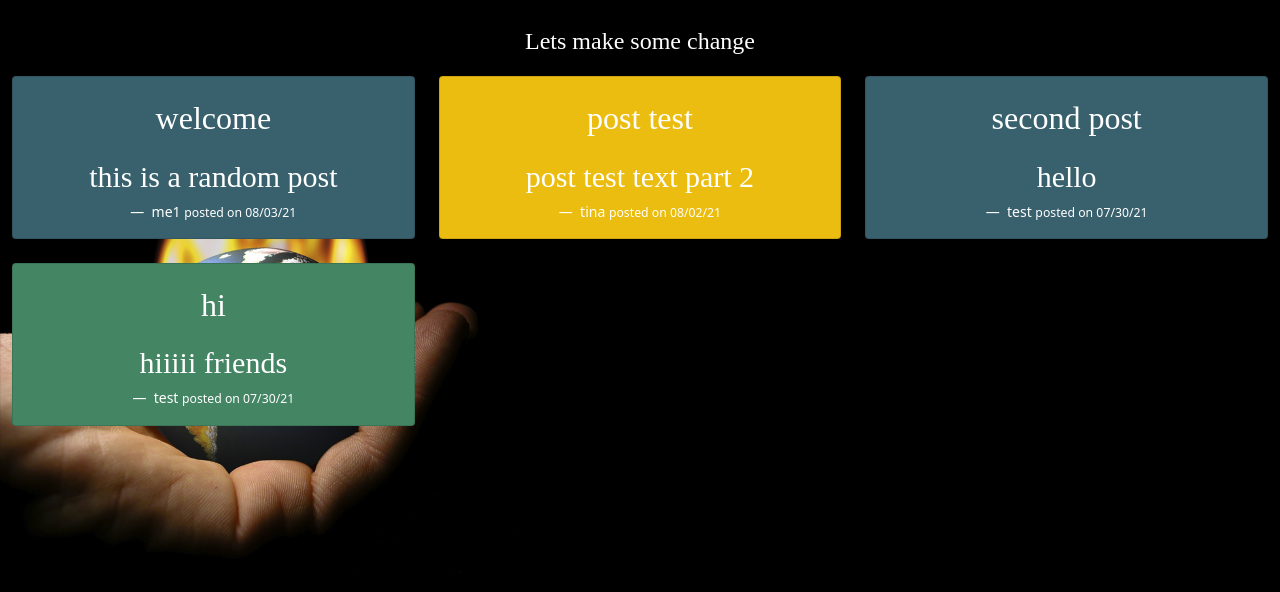
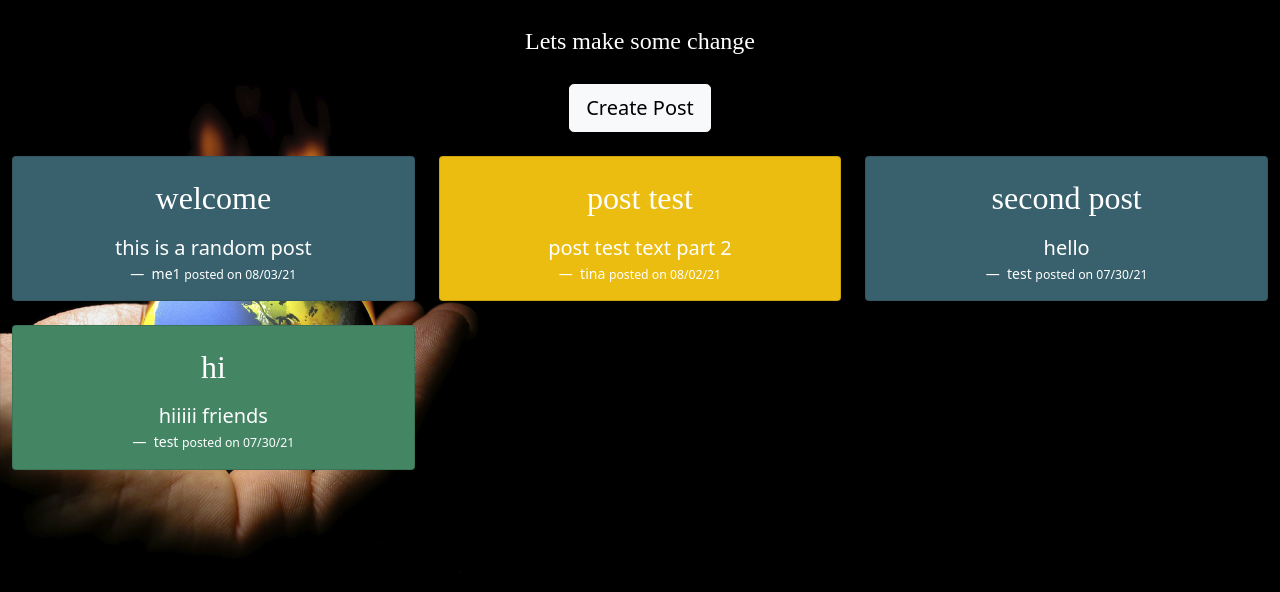
Before and after one commit to Mwansa1/Climate-Change, a Flask app: page /posts in a window 1280 px wide. Shown: the part 116-708 px from the top of the page. Run offline with Flask 2, Linux system fonts and the light colour scheme; data comes from the database, SQL or seed files in the repository; parts of the project's set-up code (start-up, migrations or seed data) failed here and were passed over; some web fonts are replaced.

Commit message:
style changes

```diff
--- a/static/main.css
+++ b/static/main.css
@@ -90,16 +90,11 @@ label.form-control-label {
     font-family:'Source Serif Pro', serif;
     font-size: 1.8em;
 }
-fieldset {
-    margin: 0% 30% 0% 15%;
-}
 
-form {
-    margin: 5% 0% 20% 11%;
-}
+
 
 form#login-form {
-    margin: 30% 0% 20% 11%;
+    margin: 20%;
 }
 
 input.form-control {
@@ -111,8 +106,8 @@ h1#register-header{
     position: relative;
 }
 #circle {
+height: 100%;
   width: 100%;
-  height: 50em;
   background: #3C675F;
   border-radius: 50%;
   text-align: center;
@@ -218,7 +213,7 @@ a.article-title:hover {
 .post-bg3{
   background-color:#EBBD10;
 }
-.modal .modal-dialog .modal-content{  background-color: #EBBD10; }
+.modal .modal-dialog .modal-content{  background-color: white; }
 
 a {
   text-decoration: none;
--- a/templates/create.html
+++ b/templates/create.html
@@ -1,5 +1,5 @@
 {% extends "layout.html" %} {% block content %} <title> {{title}}</title>
-<div class="content-section">
+<div class="content-section col-md-6 offset-md-3">
     <form method="POST" action="">
         {{ form.hidden_tag() }}
         <fieldset class="form-group">
--- a/templates/layout.html
+++ b/templates/layout.html
@@ -19,7 +19,7 @@
         <header class="site-header justify-content-center">
             <nav class="nav navbar navbar-expand-md navbar-dark bg-steel fixed-top">
                 <div class="container-fluid">
-                    <a class="navbar-brand mr-4" href="/"> <img src="/static/greenbook.png" alt="logo" width="100" height="100" class="d-inline-block "> greenbook</a>
+                    <a class="navbar-brand mr-4" href="/"> <img src="/static/greenbook.png" alt="logo" width="100" height="100" class="d-inline-block "></a>
                     <button class="navbar-toggler" type="button" data-bs-toggle="collapse" data-bs-target="#navbarToggle" aria-controls="navbarToggle" aria-expanded="false" aria-label="Toggle navigation">
                         <span class="navbar-toggler-icon"></span>
                     </button>
--- a/templates/posts.html
+++ b/templates/posts.html
@@ -1,19 +1,16 @@
-{% extends "layout.html" %}
-{% block content %}
-    <title> Feed </title>
+{% extends "layout.html" %} {% block content %} <title> Feed </title>
 <h2>{{ subtitle }}</h2>
 <p>{{ text }}</p>
-
+<a class="btn btn-light mt-2 mb-4 btn-lg" href='/create'> Create Post </a>
 <div class="row" data-masonry='{"percentPosition": true }' style="position: relative; height: 1044px;">
-
-        {% for post in posts %}
-        {% if post.id % 3 == 0 %}
-        <div class="col-sm-6 col-lg-4 mb-4" style="position: absolute; left: 0%; top: 0px;">
+    {% for post in posts %} {% if post.id % 3 == 0 %} <div class="col-sm-6 col-lg-4 mb-4" style="position: absolute; left: 0%; top: 0px;">
         <div class="card post-bg3 text-center p-3">
             <figure class="mb-0">
-                <a href='{{ url_for('post', id=post.id) }}'> <h2>{{ post.title}}</h2></a>
-              <blockquote class="blockquote">
-                <p>{{post.content}}</p>
+                <a href='{{ url_for('post', id=post.id) }}'>
+                    <h2>{{ post.title}}</h2>
+                </a>
+                <blockquote class="blockquote text-white">
+                    {{post.content}}
                 </blockquote>
                 <figcaption class="blockquote-footer text-white mb-0">
                     {{ post.author.username }}
@@ -21,14 +18,14 @@
                 </figcaption>
             </figure>
     </div>
-        </div>
-        {% elif post.id % 2 == 0 %}
-        <div class="col-sm-6 col-lg-4 mb-4" style="position: absolute; left: 0%; top: 0px;">
+        </div> {% elif post.id % 2 == 0 %} <div class="col-sm-6 col-lg-4 mb-4" style="position: absolute; left: 0%; top: 0px;">
             <div class="card post-bg1 text-center p-3">
                 <figure class="mb-0">
-                <a href='{{ url_for('post', id=post.id) }}'> <h2>{{ post.title}}</h2></a>
-              <blockquote class="blockquote">
-                <p>{{post.content}}</p>
+                    <a href='{{ url_for('post', id=post.id) }}'>
+                        <h2>{{ post.title}}</h2>
+                    </a>
+                    <blockquote class="blockquote text-white">
+                        {{post.content}}
                     </blockquote>
                     <figcaption class="blockquote-footer text-white mb-0">
                         {{ post.author.username }}
@@ -36,14 +33,14 @@
                     </figcaption>
                 </figure>
             </div>
-        </div>
-        {% else %}
-        <div class="col-sm-6 col-lg-4 mb-4" style="position: absolute; left: 50%; top: 0px;">
+        </div> {% else %} <div class="col-sm-6 col-lg-4 mb-4" style="position: absolute; left: 50%; top: 0px;">
             <div class="card post-bg2 text-center p-3">
                 <figure class="mb-0">
-                <a href='{{ url_for('post', id=post.id) }}'> <h2>{{ post.title}}</h2></a>
-              <blockquote class="blockquote">
-                <p>{{post.content}}</p>
+                    <a href='{{ url_for('post', id=post.id) }}'>
+                        <h2>{{ post.title}}</h2>
+                    </a>
+                    <blockquote class="blockquote text-white">
+                        {{post.content}}
                     </blockquote>
                     <figcaption class="blockquote-footer text-white mb-0">
                         {{ post.author.username }}
@@ -51,10 +48,5 @@
                     </figcaption>
                 </figure>
             </div>
-        </div>
-        {%endif%}
-    {% endfor %}
-  </div>
-
-
-{% endblock content %}
+        </div> {%endif%} {% endfor %}
+    </div> {% endblock content %}
```
Also changed, not shown: templates/login.html (+10 -6 lines), templates/post.html (+4 -4 lines), templates/register.html (+4 -8 lines). Lines whose indentation alone changed are shown as unchanged.
